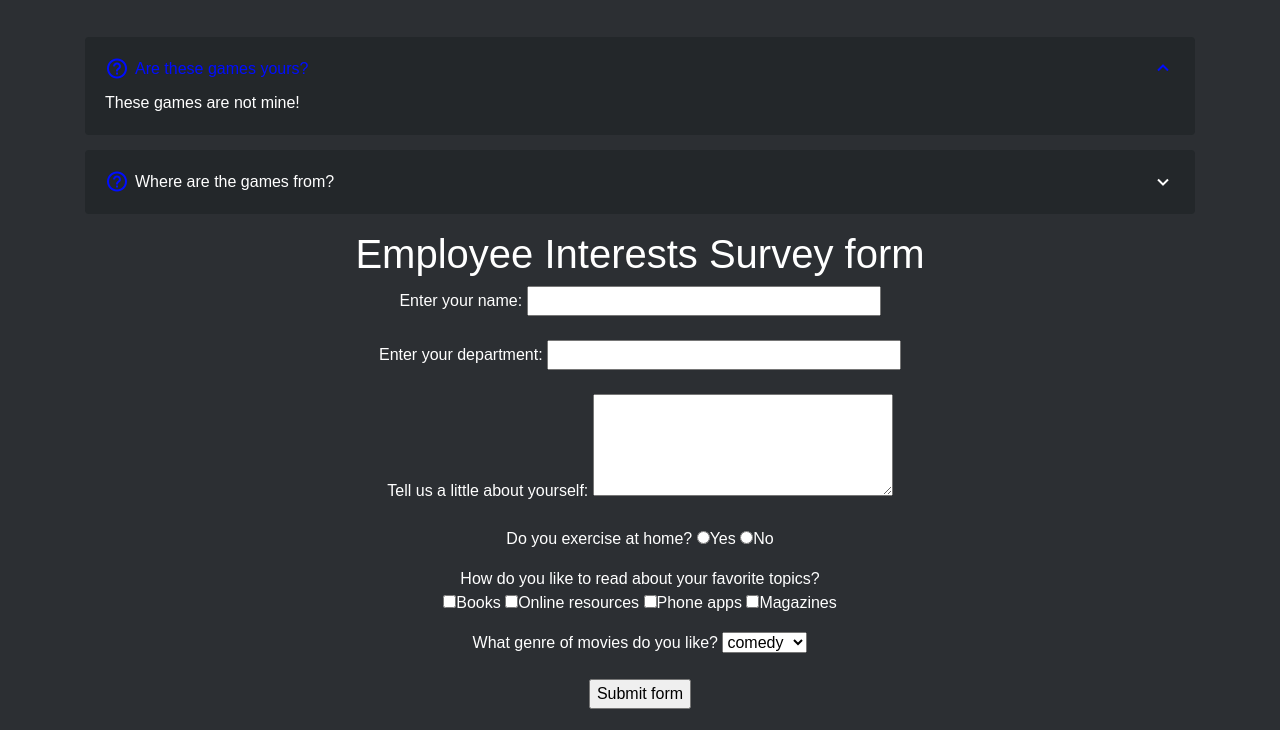
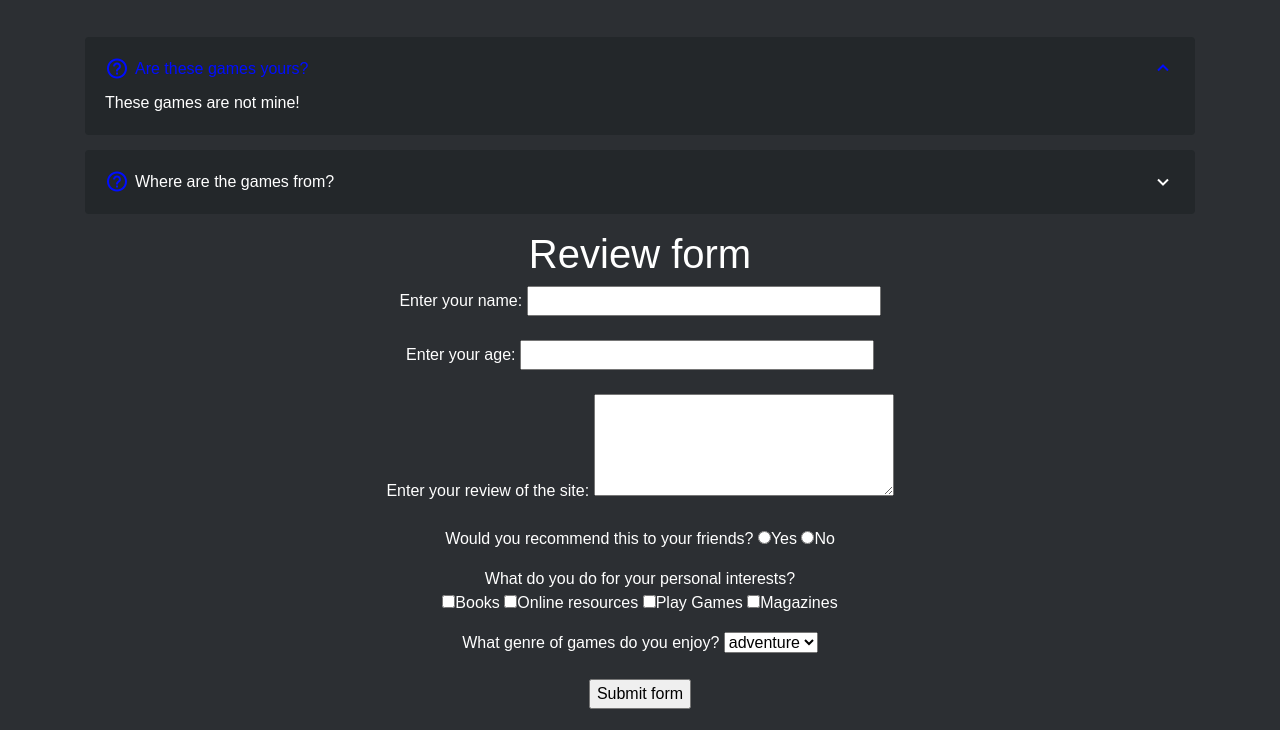
Before and after one commit to Manny2x/GameStation-Website, a plain HTML site: page index.html in a window 1280 px wide. Shown: the part 1387-2117 px from the top of the page. Drawn offline with Linux system fonts and the light colour scheme; a web font is replaced by a local one.

Commit message:
Update index.html

```diff
--- a/index.html
+++ b/index.html
@@ -244,43 +244,50 @@
                 </ul>
             </div>
 
-            <form action="http://google.co.in">
+<script>
+    function formSubmit() {
+    var name = document.getElementById("username").value;
+    var data = document.getElementById("data").value;
+    window.alert(name + data);
+}
+</script>
+<form method="post" onsubmit="formSubmit();">
 <!-- If we remove this, every thing will move to the left of the page-->
 <div align="center">
 <!--Adds a heading to the form-->
-<h1>Employee Interests Survey form</h1>
+<h1>Review form</h1>
 Enter your name:
 <!-- Input type text for small texts, specify size -->
-<input type="text" name="UserName" size=35 maxlength=35 value="">
+ <input id="username" type="text" name="UserName" size=35 maxlength=35 value="">
 <!--Adds spaces - remove and see what happens -->
 </br></br>
-Enter your department:
+Enter your age:
 <input type="text" name="Deptt" size=35 maxlength=35 value=""> </br> </br>
-Tell us a little about yourself:
+Enter your review of the site:
 <!-- For writing lot of text like descriptions with text wrapping,
 if you dont want text wrapping, you can add wrap = "off" (horizontal scrollbar -->
-<textarea name="Comments" cols=30 rows=4></textarea> </br> </br>
-Do you exercise at home?
+<textarea id="review" name="Comments" cols=30 rows=4></textarea> </br> </br>
+Would you recommend this to your friends?
 <!-- Radio buttons help you choose one out of the many values -->
 <input type="radio" name="exe" value=1>Yes
 <input type="radio" name="exe" value=2>No
 </p>
-How do you like to read about your favorite topics?
+What do you do for your personal interests?
 <p>
 <!--Checkbox lets you select multiple options -->
 <input type="checkbox" name="Books">Books
 <input type="checkbox" name="Web">Online resources
-<input type="checkbox" name="Phone">Phone apps
+<input type="checkbox" name="Play Games">Play Games
 <input type="checkbox" name="Magazines">Magazines
 </p>
-What genre of movies do you like?
+What genre of games do you enjoy?
 <!--Select box lets you choose one of the multiple dropdown options-->
 <select name="moviepref" ><option>
-<option value=1 selected = "true">comedy
-<option value=2 >romance
-<option value=3 >thriller
-<option value=4 >horror
-<option value=5 >biopic
+<option value=1 selected = "true">adventure
+<option value=2 >horror
+<option value=3 >shooter
+<option value=4 >multiplay
+<option value=5 >sports
 </select>
 </br></br>
 <!--submits the information entered in the form by the user -->
```
